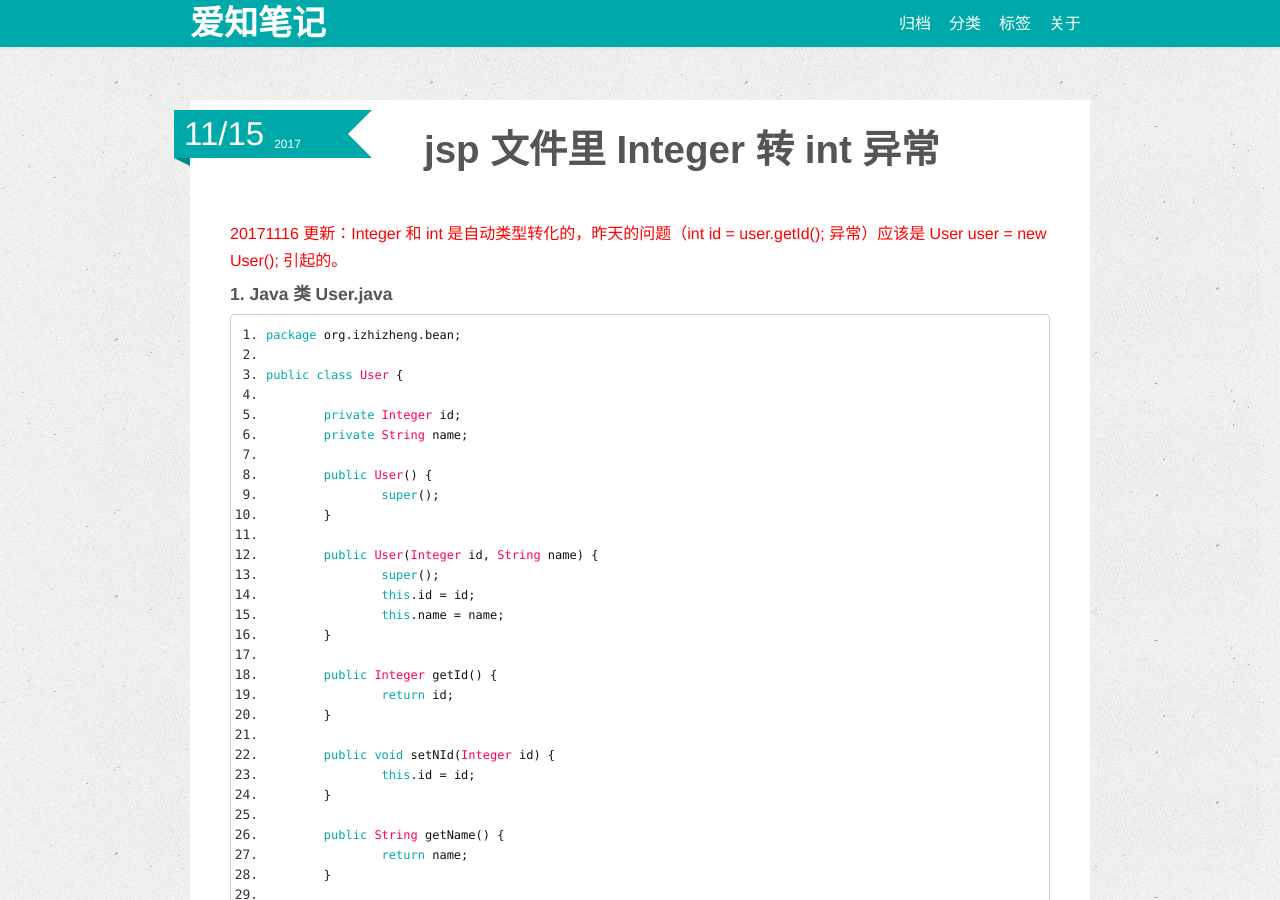
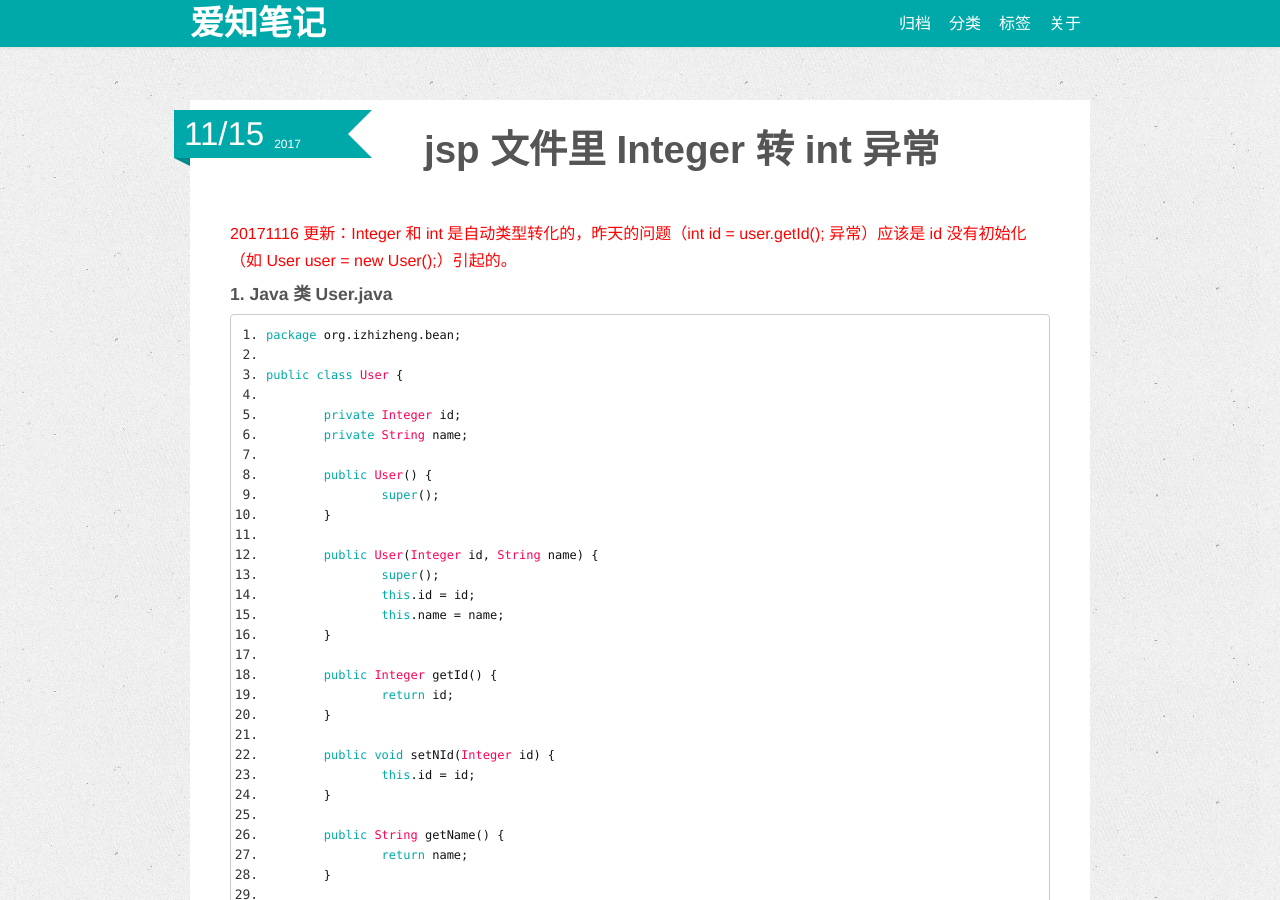
Before and after one commit to zhizheng/zhizheng.github.io, a Jekyll site: the page built from _posts/2017-11-15-pass-Integer-to-int-error-in-jsp.md, in a window 1280 px wide and 900 px high. Built offline with Jekyll 4.4.1, drawn with Linux system fonts in a browser that asks for light colours.

Commit message:
Update md

````diff
--- a/_posts/2017-11-15-pass-Integer-to-int-error-in-jsp.md
+++ b/_posts/2017-11-15-pass-Integer-to-int-error-in-jsp.md
@@ -9,7 +9,7 @@ tags : [jsp,int,Integer]
 ---
 # jsp 文件里 Integer 转 int 异常
 ---
-<font color="red">20171116 更新：Integer 和 int 是自动类型转化的，昨天的问题（int id = user.getId(); 异常）应该是 User user = new User(); 引起的。</font>
+<font color="red">20171116 更新：Integer 和 int 是自动类型转化的，昨天的问题（int id = user.getId(); 异常）应该是 id 没有初始化（如 User user = new User();）引起的。</font>
 
 #### 1. Java 类 User.java
 ```
````
